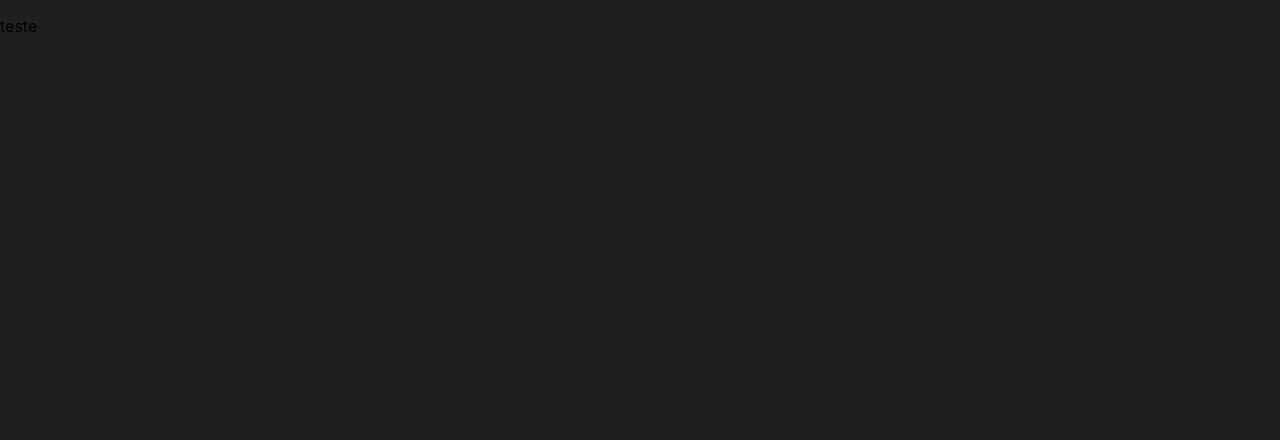
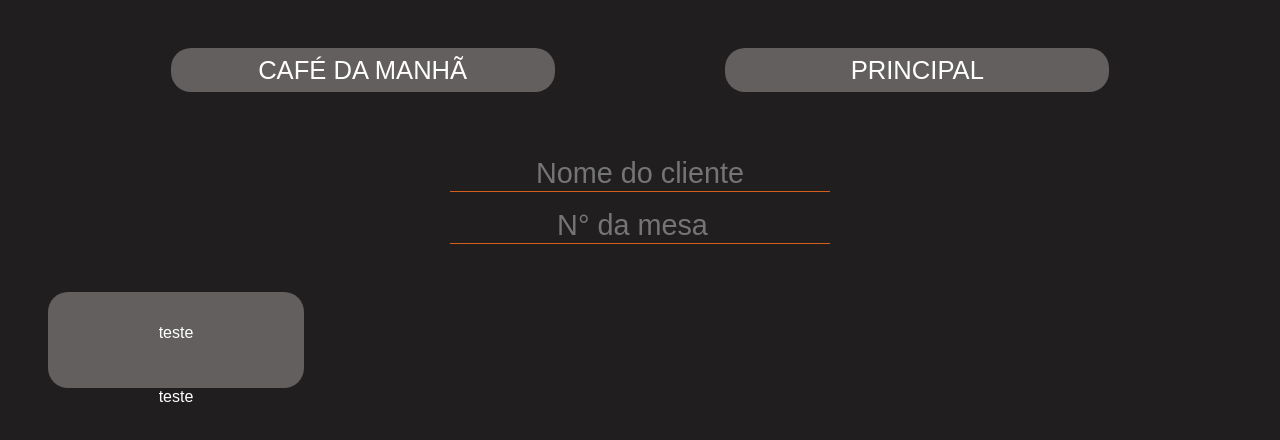
Before and after one commit to bruna-abreu/SAP009-burger-queen, a React (Create React App) app in the folder burger-queen/: page /Cardapio in a window 1280 px wide. Shown: the top 440 px of the page. Built offline with nearby package versions, Linux system fonts and the light colour scheme; the HTML template or start-up script is replaced by a standard one.

Commit message:
inicio da pagina de cardapios

```diff
--- a/burger-queen/src/Components/Btn/Btn.css
+++ b/burger-queen/src/Components/Btn/Btn.css
@@ -3,7 +3,7 @@
     display: flex;
     justify-content: center;
     align-items: center;
-    /*overflow: hidden;*/
+    overflow: hidden;
 }
 
 .homeBtn {
@@ -24,9 +24,10 @@
     color: white;
     font-size: 30px;
     text-align: center;
+    border: none;
 }
 
-.btnText {
+.btnTextHomePage {
     margin-top: 2rem;
 }
 
--- a/burger-queen/src/Components/Btn/Btn.jsx
+++ b/burger-queen/src/Components/Btn/Btn.jsx
@@ -1,7 +1,7 @@
 import React from 'react';
 import { useNavigate } from 'react-router-dom';
 
-const Btn = ({ text, path, image, buttonClassName, imageClassName, ...restProps }) => {
+const Btn = ({ text, path, image, buttonClassName, btnTextClassName, imageClassName, ...restProps }) => {
     const navigate = useNavigate();
 
   const handleClick = () => {
@@ -10,7 +10,7 @@ const Btn = ({ text, path, image, buttonClassName, imageClassName, ...restProps
 
   return (
     <button onClick={handleClick} className={buttonClassName} {...restProps}>
-      <div className="btnText">{text}</div>
+      <div className={btnTextClassName}>{text}</div>
       <div className={imageClassName}>
         {image && <img src={image} alt="Imagem do botão" />}
       </div>
--- /dev/null
+++ b/burger-queen/src/Components/Cardapio/Cardapio.css
@@ -0,0 +1,66 @@
+.btnCardapio {
+    display: flex;
+    justify-content: space-evenly;
+    margin-top: 3rem;
+}
+
+.cafeDaManhaBtn{
+    width: 30vw;
+    height: 5.5vh;
+    border-radius: 20px;
+    background-color: #635F5F;
+    color: white;
+    font-size: 1.6rem;
+    border: none;
+
+}
+
+.principalBtn {
+    width: 30vw;
+    height: 5.5vh;
+    border-radius: 20px;
+    background-color: #635F5F;
+    color: white;
+    font-size: 1.6rem;
+    border: none;
+}
+
+.inputCardapio {
+    display: flex;
+    align-items: center;
+    justify-content: center;
+    flex-direction: column;
+    margin-top: 3rem;
+}
+
+.inputsCardapio {
+    border: none;
+    outline: none;
+    color: white;
+    background: transparent;
+    font-size: 1.8rem;
+    text-align: center;
+    margin-top: 1rem;
+    border-bottom: 1px solid #D65C1C;
+}
+
+.cardapio::placeholder {
+    color: #949494;
+  }
+
+.productsCardapio {
+    margin-left: 3rem;
+    margin-top: 3rem;
+}
+
+.productsBtn {
+    width: 20vw;
+    height: 12vh;
+    border-radius: 20px;
+    font-size: 1rem;
+    text-align: center;
+    border: none;
+    line-height: 3rem;
+    background-color: #635F5F;
+    color: white;
+}
--- a/burger-queen/src/Components/Cardapio/Cardapio.jsx
+++ b/burger-queen/src/Components/Cardapio/Cardapio.jsx
@@ -1,8 +1,59 @@
+import { useState } from "react";
+import Btn from '../Btn/Btn'
+import Input from '../Input/Input'
+import Products from "./Products";
+import './Cardapio.css'
+
 function Cardapio() {
+  const [cliente, setCliente] = useState('')
+  const [mesa, setMesa] = useState('')
     return (
-      <div>
-        <p>teste</p>
-      </div>
+      <>
+        <div className="btnCardapio">
+          <Btn
+            buttonClassName="cafeDaManhaBtn"
+            btnTextClassName="btnTextCardapio"
+            id="cafeDaManha"
+            text="CAFÉ DA MANHÃ"
+            path="/Cardapio"
+          />
+          <Btn
+            buttonClassName="principalBtn"
+            btnTextClassName="btnTextCardapio"
+            id="principal"
+            text="PRINCIPAL"
+            path="/Cardapio"
+          />
+        </div>
+        <div className="inputCardapio">
+          <Input
+            value= {cliente}
+            whenChanged= {(value) => setCliente(value)}
+            type= 'text'
+            id= 'inputCliente'
+            placeholder= 'Nome do cliente'
+            className= 'inputsCardapio'
+          />
+          <Input
+            value= {mesa}
+            whenChanged= {(value) => setMesa(value)}
+            type= 'number'
+            id= 'inputMesa'
+            placeholder= 'N° da mesa'
+            className= 'inputsCardapio'
+          />
+        </div>
+        <div class='productsCardapio'>
+          <Products
+            squareClassName= 'squareProducts'
+            itemClassName= 'productsBtn'
+            productClassName= 'productsInfo'
+            productNameId= 'productName'
+            productPriceId= 'productPrice'
+            item= 'teste'
+          />
+        </div>
+      </>
     );
   }
 
--- /dev/null
+++ b/burger-queen/src/Components/Cardapio/Products.jsx
@@ -0,0 +1,11 @@
+function Products(props) {
+    return (
+        <div className={props.squareClassName}>
+            <button type="submit" onClick={props.onClick} className={props.itemClassName}>
+                <p className={props.productClassName} id={props.productNameId}>{props.item}</p>
+                <p className={props.productClassName} id={props.productPriceId}>{props.item}</p>
+            </button>
+        </div>
+      );
+}
+export default Products;
--- a/burger-queen/src/Components/Login/InputsLogin/InputsLogin.css
+++ b/burger-queen/src/Components/Input/Input.css
@@ -28,4 +28,5 @@
     margin-bottom: 1rem;
     position: relative;
     text-align: center;
+    border: none;
   }
--- a/burger-queen/src/Components/Login/InputsLogin/InputsLogin.jsx
+++ b/burger-queen/src/Components/Input/Input.jsx
@@ -1,12 +1,12 @@
-import './InputsLogin.css'
+import './Input.css'
 
-const InputsLogin = (props) => {
+const Input = (props) => {
   const whenTyped = (evento) => {
     props.whenChanged(evento.target.value)
   }
     return (
-    <section className='mySection'>
-      <div className='form-group'>
+    <section className={props.sectionClassName}>
+      <div className={props.formClassName}>
         <label htmlFor= {props.id}>{props.label}</label>
         <input
         value= {props.value}
@@ -22,4 +22,4 @@ const InputsLogin = (props) => {
     )
 }
 
-export default InputsLogin
+export default Input
--- a/burger-queen/src/Components/Login/FormLogin/FormLogin.jsx
+++ b/burger-queen/src/Components/Login/FormLogin/FormLogin.jsx
@@ -1,6 +1,6 @@
 import { useState } from "react";
 import { useNavigate } from "react-router-dom";
-import Inputs from "../InputsLogin/InputsLogin";
+import Input from "../../Input/Input.jsx"
 import LoginButton from "../LoginButton/LoginButton"
 import LogoImg from "../Logo/Logo.jsx"
 import login from "../../../API/login"
@@ -26,7 +26,7 @@ function FormLogin () {
             console.log(loginUser)
 
             if (loginUser.user.role === 'Atendimento') {
-                navigate('/Nav')
+                navigate('/HomePage')
             }
             if (loginUser.user.role === 'Cozinha') {
                 navigate('/cozinha')
@@ -43,19 +43,24 @@ function FormLogin () {
         <>
         <LogoImg/>
 
-        <Inputs
+        <Input
         value= {email}
         whenChanged= {(value) => setEmail(value)}
+        sectionClassName= 'mySection'
+        formClassName= 'form-group'
         type= 'email'
         id= 'inputEmail'
         label= 'Email'
         placeholder= 'usuario@email.com'
         className= 'inputLogin'
+
         />
 
-        <Inputs
+        <Input
         value= {password}
         whenChanged= {(value) => setPassword(value)}
+        sectionClassName= 'mySection'
+        formClassName= 'form-group'
         type= 'password'
         id= 'inputSenha'
         label= 'Senha'
--- a/burger-queen/src/Components/Login/LoginButton/LoginButton.css
+++ b/burger-queen/src/Components/Login/LoginButton/LoginButton.css
@@ -15,4 +15,5 @@
     position: relative;
     text-align: center;
     font-weight: bold;
+    border: none;
 }
--- a/burger-queen/src/Erros/Erros.jsx
+++ b/burger-queen/src/Erros/Erros.jsx
@@ -20,7 +20,7 @@ export default function Erro({ message }) {
         case 'Email format is invalid':
             return 'Formato de email inválido';
         default:
-            return 'Ocorreu algum erro';
+            return 'Ocorreu algum erro. Confira seus dados';
     }
 }
 
--- a/burger-queen/src/Pages/HomePage.jsx
+++ b/burger-queen/src/Pages/HomePage.jsx
@@ -14,6 +14,7 @@ function HomePage() {
               <Btn
                 buttonClassName="customBtn"
                 imageClassName="btnImage"
+                btnTextClassName="btnTextHomePage"
                 id="cardapio"
                 text="CARDÁPIO"
                 image={cardapioImage}
@@ -22,6 +23,7 @@ function HomePage() {
               <Btn
                 buttonClassName="customBtn"
                 imageClassName="btnImage"
+                btnTextClassName="btnTextHomePage"
                 id="pedidos"
                 text="PEDIDOS"
                 image={pedidosImage}
```
Also changed, not shown: burger-queen/src/API/menuProducts.jsx (added, +11 -0 lines), 1 other file (tests, documents, lock files or other folders).
